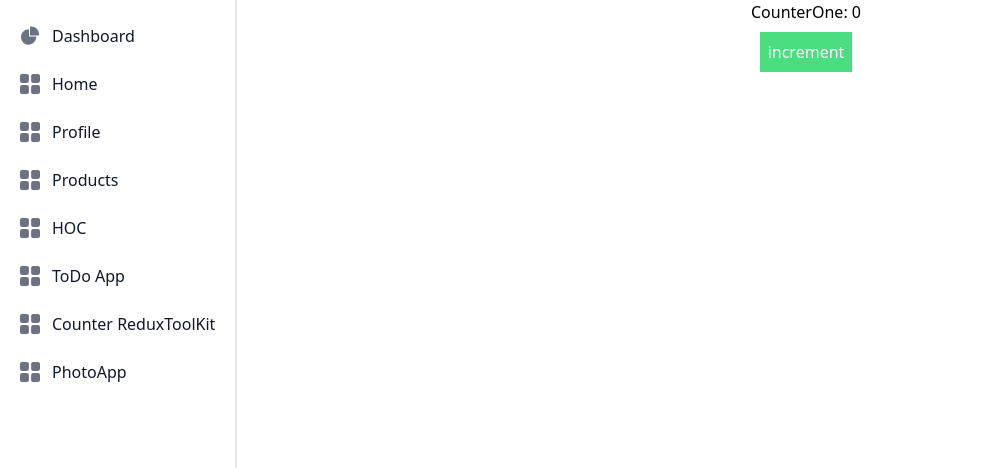
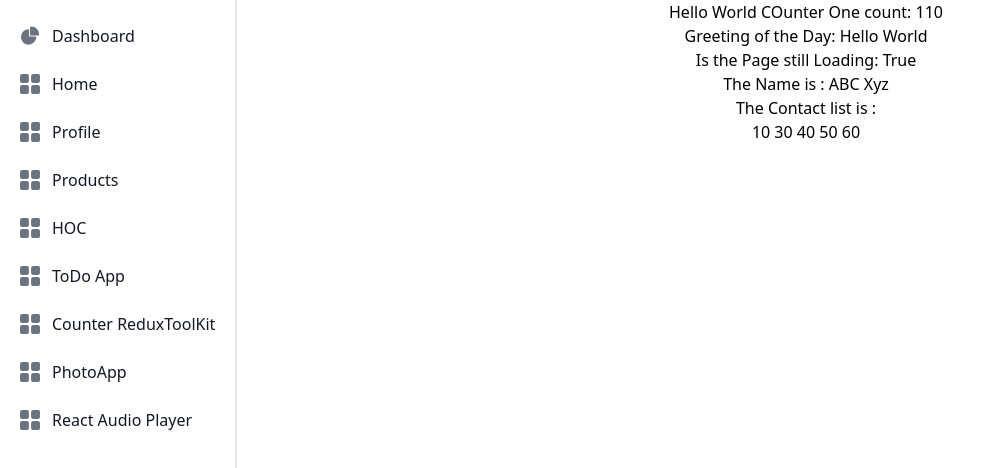
Before and after one commit to TheAjinkya/30-days-30-projects, a React (Create React App) app: page /HOC in a window 1280 px wide. Shown: the top 468 px of the page, without its empty margins (0-986 px from the left). Built offline with nearby package versions, Linux system fonts and the light colour scheme.

Commit message:
Added the react music player app

```diff
--- a/package.json
+++ b/package.json
@@ -3,6 +3,7 @@
   "version": "0.1.0",
   "private": true,
   "dependencies": {
+    "@madzadev/audio-player": "^1.1.11",
     "@reduxjs/toolkit": "^1.9.7",
     "@tailwindcss/forms": "^0.5.7",
     "@testing-library/jest-dom": "^5.17.0",
--- a/src/App.js
+++ b/src/App.js
@@ -8,8 +8,6 @@ import Navbar from "./components/Navbar";
 import OrderConfirmed from "./components/OrderConfirmed";
 import PageNotFound from "./components/PageNotFound";
 // import Products from "./components/Products";
-
-
 import Featured from "./components/Featured";
 import NewProducts from "./components/NewProducts";
 import User from "./components/Users/User";
@@ -21,13 +19,14 @@ import Login from "./components/Authentication/Login";
 import { AuthProvider } from "./components/Authentication/Auth";
 import Logout from "./components/Authentication/Logout";
 import RequireAuth from "./components/Authentication/RequireAuth";
-import CounterOne from "./components/HOComp/CounterOne";
 import Todolist from "./components/todo-app/Todolist";
 import MainCounter from "./components/ReduxCounter/MainCounter";
 import ReduxBasicCounter from "./components/ReduxBasicCounter/MainCounter";
 import { Provider } from "react-redux";
 import { store } from "./components/ReduxCounter/redux/store";
 import MainPhotoPage from "./components/PhotoApp/MainPhotoPage";
+import CounterOne from "./components/CounterApp/CounterOne";
+import MusicPlayer from "./components/MusicPlayerApp/MusicPlayer";
 
 const LazyProducts = React.lazy(() => import("./components/Products"));
 
@@ -64,6 +63,7 @@ function App() {
                   <Route path="redux-counter" element={<ReduxBasicCounter />}></Route>
                 </Route>
                 <Route path="/unsplash" element={<MainPhotoPage />}></Route>
+                <Route path="/audioplayer" element={<MusicPlayer />}></Route>
                 <Route path="/*" element={<MainPhotoPage />}></Route>
               </Routes>
             </div>
--- /dev/null
+++ b/src/components/CounterApp/CounterOne.js
@@ -0,0 +1,33 @@
+import React, { useState } from 'react'
+
+const CounterOne = () => {
+    const [count, setCount] = useState(110);
+    const [greeting, setGreeting] = useState("Hello World");
+    const [isloading, setLoading] = useState(true);
+    const [name, setName] = useState({ firstName: "ABC", lastName: "Xyz" });
+    const [contacts, setContacts] = useState([10, 30, 40, 50, 60]);
+
+    // Number
+    // String
+    // Boolean
+    // null
+    // undefined
+
+    // Derived Data Types
+    // Arrays
+    // Objects
+
+    return (<div>
+        Hello World COunter One count: {count} <br />
+        Greeting of the Day: {greeting} <br />
+        Is the Page still Loading: {isloading?<>True</>:<>False</> } <br />
+        The Name is : {name.firstName} {name.lastName} <br />
+
+        The Contact list is :  <br /> {contacts.map(element =>(<>{element} </>))}
+
+
+
+    </div>)
+}
+
+export default CounterOne;
--- /dev/null
+++ b/src/components/MusicPlayerApp/MusicPlayer.js
@@ -0,0 +1,34 @@
+import React from 'react'
+import Player from "@madzadev/audio-player";
+import "@madzadev/audio-player/dist/index.css";
+
+function MusicPlayer() {
+    const tracks = [
+        {
+            url: "https://audioplayer.madza.dev/Madza-Chords_of_Life.mp3",
+            title: "Chords of Life",
+            tags: ["house"],
+        },
+        {
+            url: "https://audioplayer.madza.dev/Madza-Late_Night_Drive.mp3",
+            title: "Late Night Drive",
+            tags: ["dnb"],
+        },
+        {
+            url: "https://audioplayer.madza.dev/Madza-Persistence.mp3",
+            title: "Persistence",
+            tags: ["dubstep"],
+        },
+    ];
+
+    return (
+        <div>
+            <div className="p-6 bg-white border border-gray-200 rounded-lg shadow dark:bg-gray-800 dark:border-gray-700">
+                <h5 className="mb-2 text-2xl font-bold tracking-tight text-gray-900 dark:text-white">React Audio Player </h5>
+                <Player trackList={tracks} />
+            </div>
+        </div>
+    )
+}
+
+export default MusicPlayer
--- a/src/components/Navbar.js
+++ b/src/components/Navbar.js
@@ -94,6 +94,16 @@ function Navbar() {
                             </span>
                         </a>
                     </li>
+                    <li>
+                        <a className="flex items-center p-2 text-gray-900 rounded-lg dark:text-white hover:bg-gray-100 dark:hover:bg-gray-700 group">
+                            <svg className="flex-shrink-0 w-5 h-5 text-gray-500 transition duration-75 dark:text-gray-400 group-hover:text-gray-900 dark:group-hover:text-white" aria-hidden="true" xmlns="http://www.w3.org/2000/svg" fill="currentColor" viewBox="0 0 18 18">
+                                <path d="M6.143 0H1.857A1.857 1.857 0 0 0 0 1.857v4.286C0 7.169.831 8 1.857 8h4.286A1.857 1.857 0 0 0 8 6.143V1.857A1.857 1.857 0 0 0 6.143 0Zm10 0h-4.286A1.857 1.857 0 0 0 10 1.857v4.286C10 7.169 10.831 8 11.857 8h4.286A1.857 1.857 0 0 0 18 6.143V1.857A1.857 1.857 0 0 0 16.143 0Zm-10 10H1.857A1.857 1.857 0 0 0 0 11.857v4.286C0 17.169.831 18 1.857 18h4.286A1.857 1.857 0 0 0 8 16.143v-4.286A1.857 1.857 0 0 0 6.143 10Zm10 0h-4.286A1.857 1.857 0 0 0 10 11.857v4.286c0 1.026.831 1.857 1.857 1.857h4.286A1.857 1.857 0 0 0 18 16.143v-4.286A1.857 1.857 0 0 0 16.143 10Z" />
+                            </svg>
+                            <span className="flex-1 ms-3 text-left whitespace-nowrap">
+                                <NavLink to="/audioplayer">React Audio Player</NavLink>
+                            </span>
+                        </a>
+                    </li>
                 </ul>
             </div>
         </aside>
```
Also changed, not shown: 1 other file (tests, documents, lock files or other folders).
